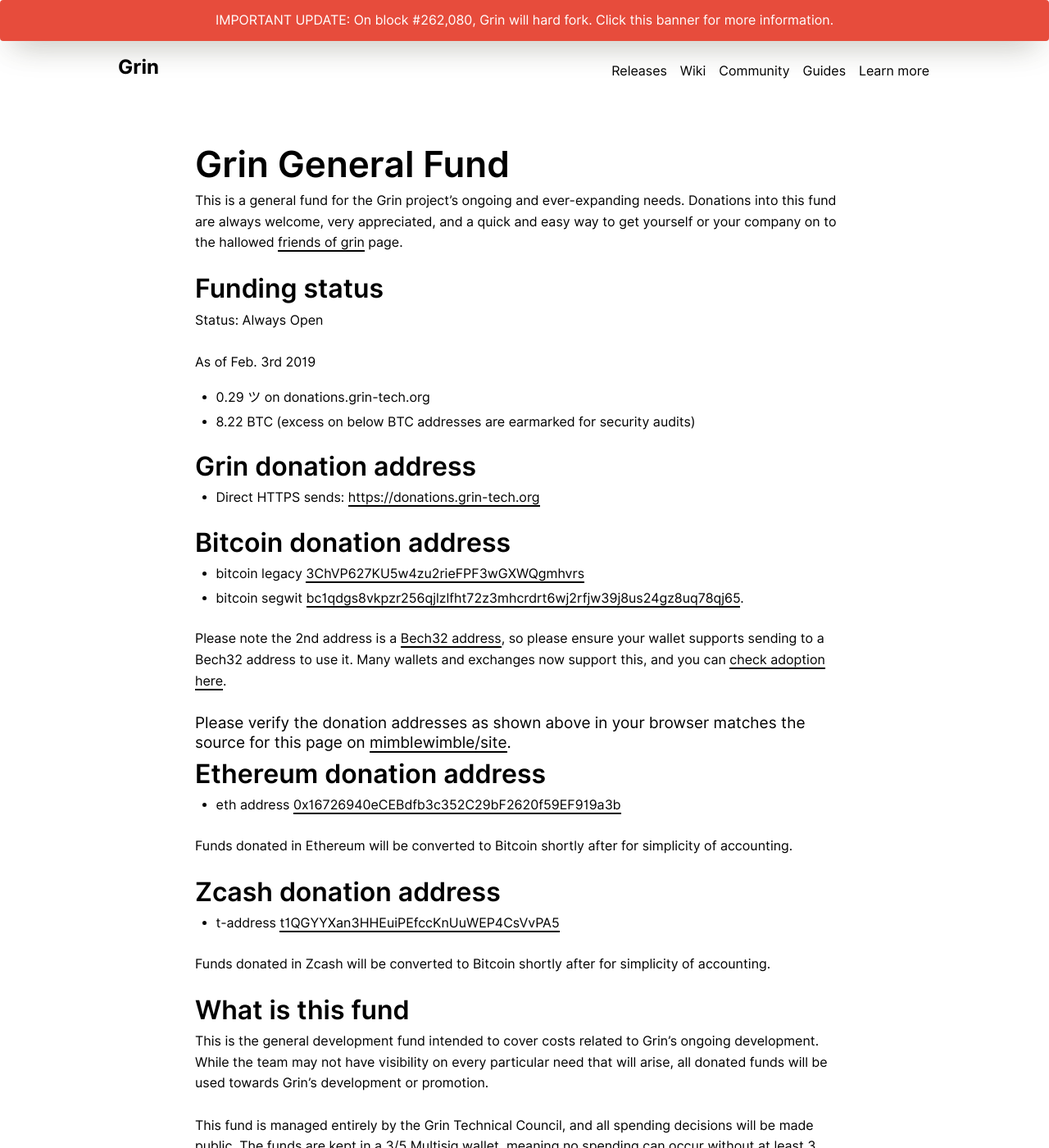
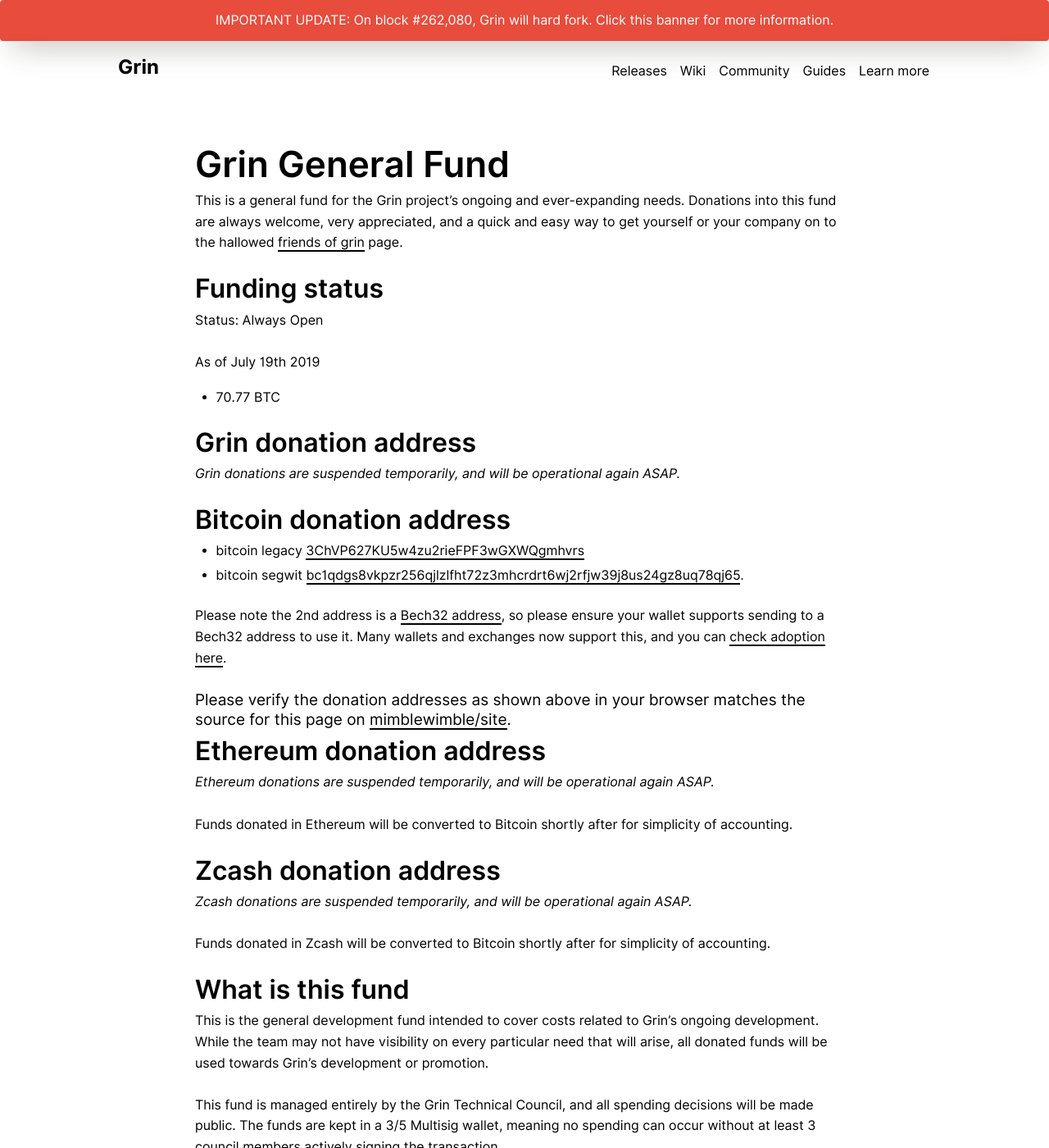
Before and after one commit to mimblewimble/site, a Jekyll site: the page built from general_funding.md, in a window 1280 px wide and 1400 px high. Shown: the whole window at 82% size. Built offline with Jekyll 4.4.1, drawn with Linux system fonts in a browser that asks for light colours; nearby versions of some CDN libraries; our own code applies the rules of GitHub Pages for plain Markdown files.

Commit message:
update general funding information, temporarily suspend ETH, Zcash and Grin donations

```diff
--- a/general_funding.md
+++ b/general_funding.md
@@ -10,14 +10,16 @@
 
 Status: Always Open
 
-As of Feb. 3rd 2019
+As of July 19th 2019
 
-* 0.29 ツ on donations.grin-tech.org
-* 8.22 BTC (excess on below BTC addresses are earmarked for security audits)
+[//]: <> * 0.29 ツ on donations.grin-tech.org
+* 70.77 BTC
 
 ## Grin donation address
 
-- Direct HTTPS sends: [https://donations.grin-tech.org](https://donations.grin-tech.org)
+_Grin donations are suspended temporarily, and will be operational again ASAP._
+
+[//]: <> - Direct HTTPS sends: [https://donations.grin-tech.org](https://donations.grin-tech.org)
 
 ## Bitcoin donation address
 
@@ -30,13 +32,17 @@
 
 ## Ethereum donation address
 
-- eth address [0x16726940eCEBdfb3c352C29bF2620f59EF919a3b](https://etherscan.io/address/0x16726940eCEBdfb3c352C29bF2620f59EF919a3b)
+_Ethereum donations are suspended temporarily, and will be operational again ASAP._
+
+[//]: <> - eth address [0x16726940eCEBdfb3c352C29bF2620f59EF919a3b](https://etherscan.io/address/0x16726940eCEBdfb3c352C29bF2620f59EF919a3b)
 
 Funds donated in Ethereum will be converted to Bitcoin shortly after for simplicity of accounting.
 
 ## Zcash donation address
 
-- t-address [t1QGYYXan3HHEuiPEfccKnUuWEP4CsVvPA5](https://explorer.zcha.in/accounts/t1QGYYXan3HHEuiPEfccKnUuWEP4CsVvPA5){:.address-link}
+_Zcash donations are suspended temporarily, and will be operational again ASAP._
+
+[//]: <> - t-address [t1QGYYXan3HHEuiPEfccKnUuWEP4CsVvPA5](https://explorer.zcha.in/accounts/t1QGYYXan3HHEuiPEfccKnUuWEP4CsVvPA5){:.address-link}
 
 Funds donated in Zcash will be converted to Bitcoin shortly after for simplicity of accounting.
 
```
